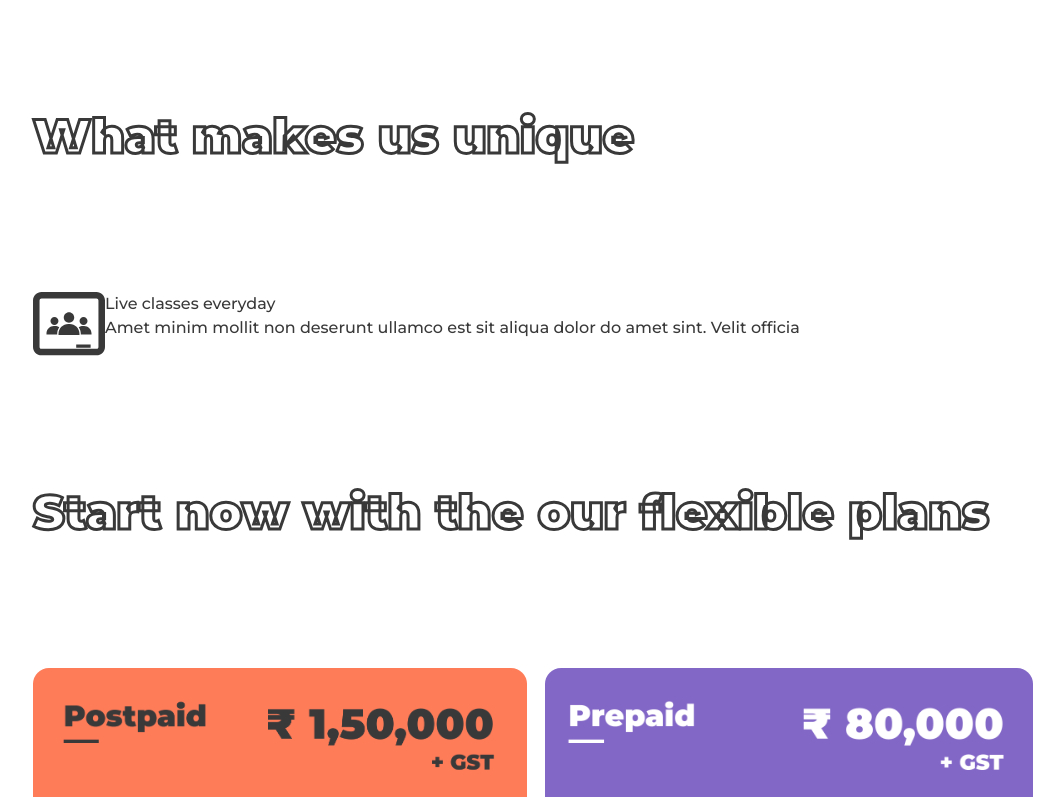
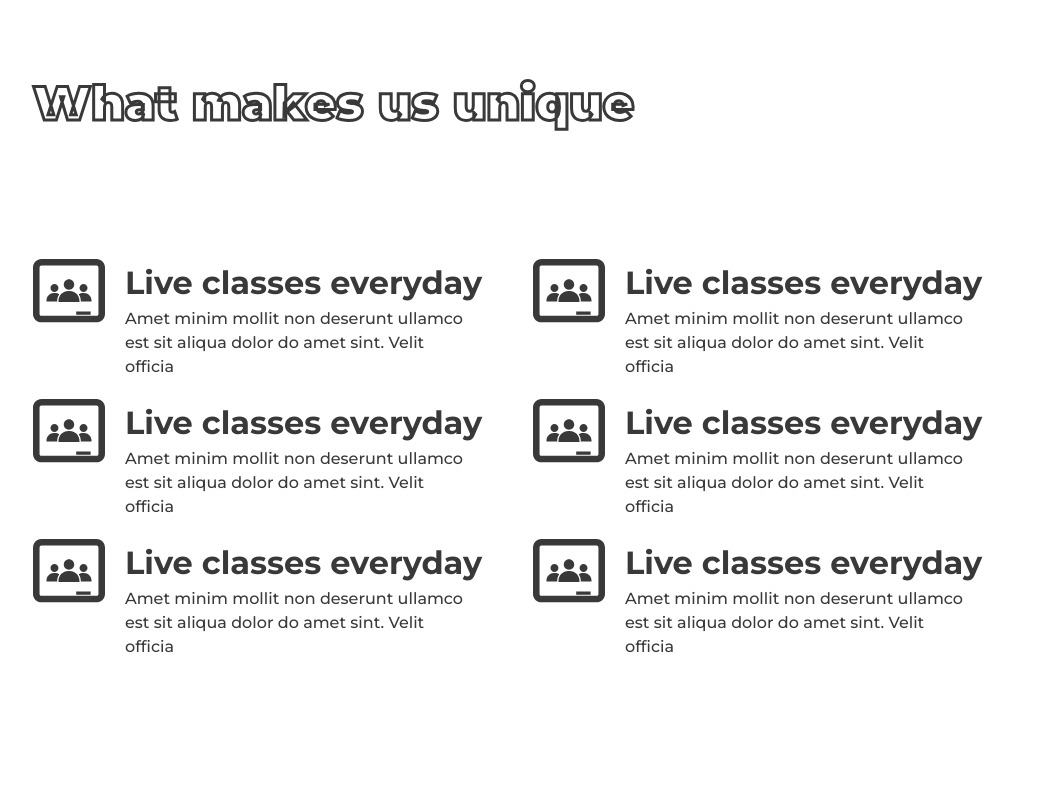
Before and after one commit to sanjay270899/devsnest-frontend, a React (Create React App) app: page / in a window 1280 px wide. Shown: the part 2000-2797 px from the top of the page, without its empty margins (107-1171 px from the left). Built offline with nearby package versions, Linux system fonts and the light colour scheme; no server answers.

Commit message:
finalizing the layout, content is left

```diff
--- a/src/landing_v2/landing.scss
+++ b/src/landing_v2/landing.scss
@@ -71,7 +71,12 @@ div {
     &__right-side {
       display: flex;
       justify-content: space-between;
-      min-width: 150px;
+      min-width: 250px;
+    }
+
+    &__logo {
+      font-weight: 900;
+      font-size: 32px;
     }
   }
 
@@ -129,6 +134,7 @@ div {
     &__container {
       padding: 60px 140px;
       display: flex;
+      justify-content: space-between;
     }
 
     &__purple {
@@ -144,7 +150,8 @@ div {
     }
 
     &__descp {
-      font-size: 20px;
+      font-size: 18px;
+      width: 250px;
     }
   }
 
@@ -155,7 +162,23 @@ div {
     }
 
     &__unit {
+      margin-bottom: 20px;
       display: flex;
+    }
+
+    &__right-side {
+      margin-left: 20px;
+
+      &__heading {
+        font-weight: 700;
+        font-size: 32px;
+      }
+    }
+
+    &__right-side {
+      &__descp {
+        max-width: 350px;
+      }
     }
   }
 
@@ -204,9 +227,22 @@ div {
 
   .team {
     margin: 60px 140px;
+    text-align: center;
 
     img {
       width: 275px;
+    }
+
+    &__container {
+      margin-top: 40px;
+      display: flex;
+      justify-content: space-evenly;
+    }
+
+    &__name {
+      margin-top: 10px;
+      font-weight: 900;
+      font-size: 32px;
     }
   }
 
@@ -214,6 +250,11 @@ div {
     background-color: #e4f2f8;
     padding: 60px 140px;
     display: flex;
+    justify-content: space-between;
+
+    &__email {
+      font-weight: 900;
+    }
   }
 
   @media screen and (min-width: 540px) {
--- a/src/landing_v2/landing.tsx
+++ b/src/landing_v2/landing.tsx
@@ -9,12 +9,15 @@ function Landing() {
         <div className="logo"></div>
         <div className="nav-group">
           <div className="nav-group__left-side">
-            <div className="nav-group__logo-container">Logo</div>
+            <div className="nav-group__logo-container">
+              <span className="nav-group__logo">D</span>
+              <span>EVS NEST</span>
+            </div>
           </div>
           <div className="nav-group__right-side">
-            <div className="nav-item">Home</div>
-            <div className="nav-item">Home</div>
-            {/* <div className="nav-item">Home</div> */}
+            <div className="nav-item">Apply</div>
+            <div className="nav-item">Team</div>
+            <div className="nav-item">Curriculum</div>
           </div>
         </div>
       </section>
@@ -28,7 +31,11 @@ function Landing() {
             We aim to make young India financially self-sustainable by providing
             equal opportunity for all.
           </div>
-          <a href="" className="btnx hero__cta">
+          <a
+            href="https://www.google.com"
+            target="_blank"
+            className="btnx hero__cta"
+          >
             apply now
           </a>
         </div>
@@ -108,7 +115,8 @@ function Landing() {
       <section className="unique">
         <div className="headingx unique__heading">What makes us unique</div>
         <div className="unique__container">
-          <div className="unique__unit">
+          <div className="rowx">
+            <div className="unique__unit colx">
               <div className="unique__left-side">
                 <img src="./unique0.svg" alt="" />
               </div>
@@ -119,6 +127,85 @@ function Landing() {
                 <div className="unique__right-side__descp">
                   Amet minim mollit non deserunt ullamco est sit aliqua dolor do
                   amet sint. Velit officia
+                </div>
+              </div>
+            </div>
+
+            <div className="unique__unit colx">
+              <div className="unique__left-side">
+                <img src="./unique0.svg" alt="" />
+              </div>
+              <div className="unique__right-side">
+                <div className="unique__right-side__heading">
+                  Live classes everyday
+                </div>
+                <div className="unique__right-side__descp">
+                  Amet minim mollit non deserunt ullamco est sit aliqua dolor do
+                  amet sint. Velit officia
+                </div>
+              </div>
+            </div>
+          </div>
+
+          <div className="rowx">
+            <div className="unique__unit colx">
+              <div className="unique__left-side">
+                <img src="./unique0.svg" alt="" />
+              </div>
+              <div className="unique__right-side">
+                <div className="unique__right-side__heading">
+                  Live classes everyday
+                </div>
+                <div className="unique__right-side__descp">
+                  Amet minim mollit non deserunt ullamco est sit aliqua dolor do
+                  amet sint. Velit officia
+                </div>
+              </div>
+            </div>
+
+            <div className="unique__unit colx">
+              <div className="unique__left-side">
+                <img src="./unique0.svg" alt="" />
+              </div>
+              <div className="unique__right-side">
+                <div className="unique__right-side__heading">
+                  Live classes everyday
+                </div>
+                <div className="unique__right-side__descp">
+                  Amet minim mollit non deserunt ullamco est sit aliqua dolor do
+                  amet sint. Velit officia
+                </div>
+              </div>
+            </div>
+          </div>
+          <div className="rowx">
+            <div className="unique__unit colx">
+              <div className="unique__left-side">
+                <img src="./unique0.svg" alt="" />
+              </div>
+              <div className="unique__right-side">
+                <div className="unique__right-side__heading">
+                  Live classes everyday
+                </div>
+                <div className="unique__right-side__descp">
+                  Amet minim mollit non deserunt ullamco est sit aliqua dolor do
+                  amet sint. Velit officia
+                </div>
+              </div>
+            </div>
+
+            <div className="unique__unit colx">
+              <div className="unique__left-side">
+                <img src="./unique0.svg" alt="" />
+              </div>
+              <div className="unique__right-side">
+                <div className="unique__right-side__heading">
+                  Live classes everyday
+                </div>
+                <div className="unique__right-side__descp">
+                  Amet minim mollit non deserunt ullamco est sit aliqua dolor do
+                  amet sint. Velit officia
+                </div>
               </div>
             </div>
           </div>
@@ -153,8 +240,13 @@ function Landing() {
       </section>
 
       <section className="team">
-        <div className="headingx team__heading">What makes us unique</div>
+        <div className="headingx team__heading">Meet our team</div>
         <div className="team__container">
+          <div className="team__unit">
+            <img src="./team0.png" />
+            <div className="team__name">Vedansh Garg</div>
+            <div className="team__title">Founder & CEO</div>
+          </div>
           <div className="team__unit">
             <img src="./team0.png" />
             <div className="team__name">Vedansh Garg</div>
@@ -171,7 +263,9 @@ function Landing() {
             equal opportunity for all.
           </div>
         </div>
-        <div className="footer__right-side">Contact us admin@devsnest.in</div>
+        <div className="footer__right-side">
+          Contact us <span className="footer__email">admin@devsnest.in</span>
+        </div>
       </footer>
     </div>
   );
```
Lines whose indentation alone changed are shown as unchanged.
